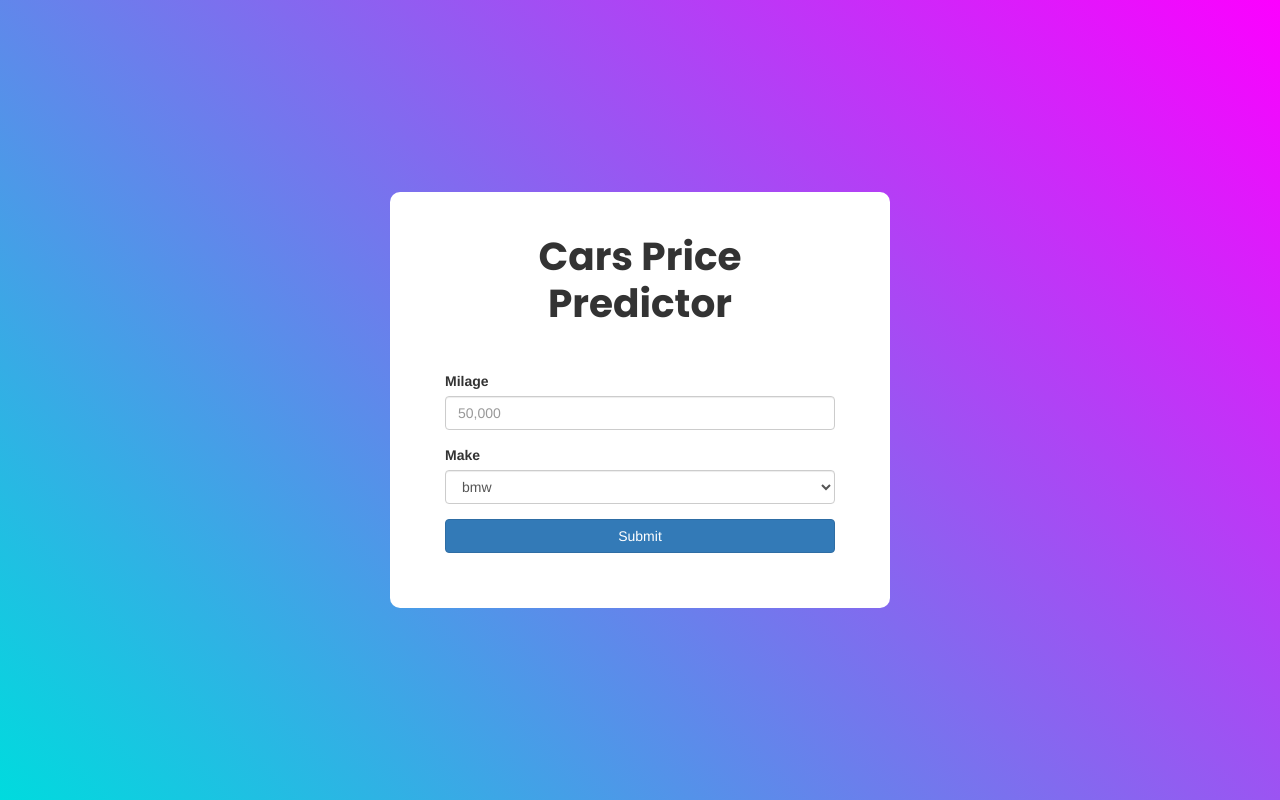
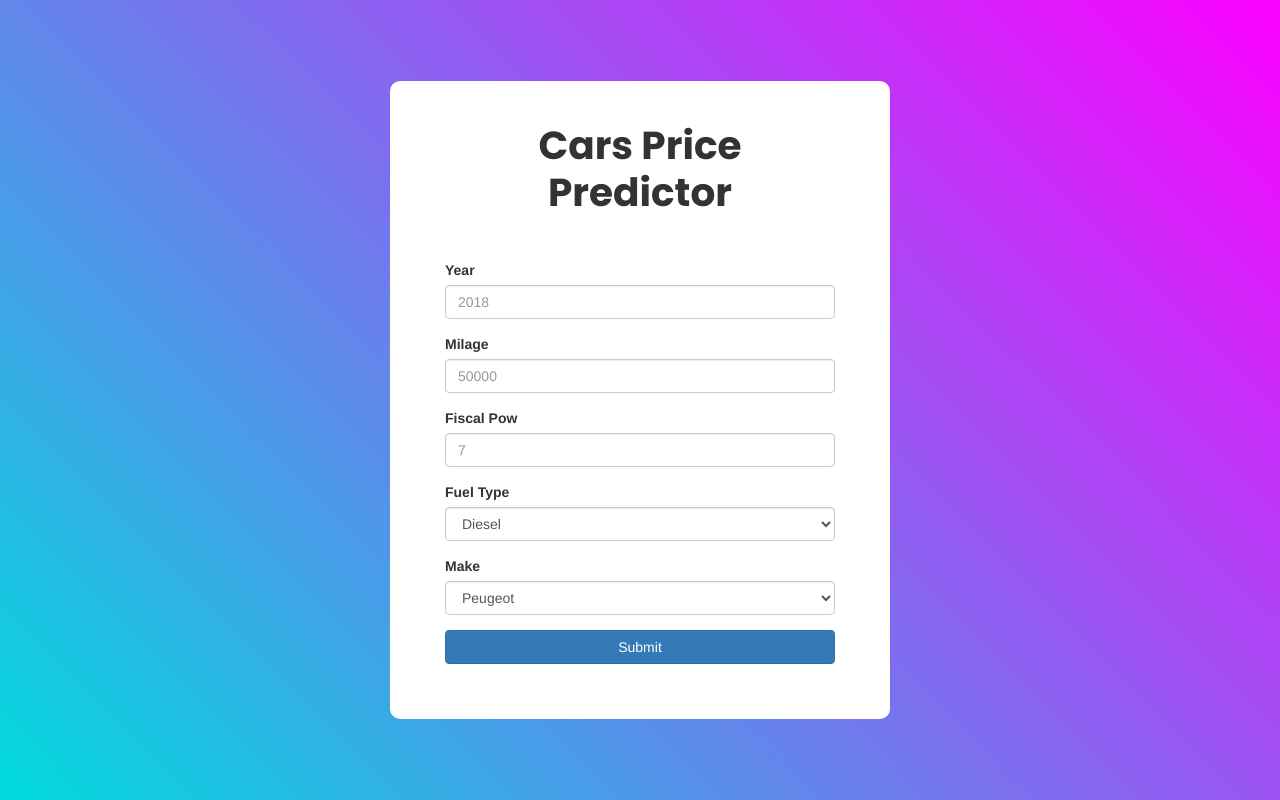
Before and after one commit to javillerenas/car-price-predictor, a Flask app: page / in a window 1280 px wide. Run offline with Flask 2, Linux system fonts and the light colour scheme; some libraries are stand-ins or nearby versions.

Commit message:
[client] rename flaskapp to app_client and finish form

```diff
--- /dev/null
+++ b/app_client/app.py
@@ -0,0 +1,51 @@
+## *****************************
+##
+##     ___ _ _            _
+##    / __\ (_) ___ _ __ | |_
+##   / /  | | |/ _ \ '_ \| __|
+##  / /___| | |  __/ | | | |_
+##  \____/|_|_|\___|_| |_|\__|
+##
+## *****************************
+
+from flask import Flask, session, render_template, url_for, redirect
+from flask_bootstrap import Bootstrap
+from forms import CarForm
+
+app = Flask(__name__)
+app.config['SECRET_KEY'] = 'Super extra secret key'
+bootstrap = Bootstrap(app)
+
+## ===== Data =======
+##
+MARKS = ['Peugeot', 'Renault', 'Citroen', 'Mercedes-Benz', 'Ford', 'Nissan',
+       'Fiat', 'Skoda', 'Hyundai', 'Kia', 'Dacia', 'Opel', 'Volkswagen',
+       'mini', 'Seat', 'Isuzu', 'Honda', 'Mitsubishi', 'Toyota', 'BMW',
+       'Chevrolet', 'Audi', 'Suzuki', 'Ssangyong', 'lancia', 'Jaguar',
+       'Volvo', 'Autres', 'BYD', 'Daihatsu', 'Land Rover', 'Jeep',
+       'Chery', 'Alfa Romeo', 'Bentley', 'Daewoo', 'Hummer', 'Mazda',
+       'Chrysler', 'Maserati', 'Cadillac', 'Dodge', 'Rover', 'Porsche',
+       'GMC', 'Infiniti', 'Changhe', 'Geely', 'Zotye', 'UFO', 'Foton',
+       'Pontiac', 'Acura', 'Lexus']
+
+FUEL_TYPE = ['Diesel', 'Essence', 'Electrique', 'LPG']
+
+marks     = [(x,x) for x in MARKS]
+fuel_type = [(x,x) for x in FUEL_TYPE]
+## ===== ==== =====
+
+
+@app.route('/', methods=['GET', 'POST'])
+def index():
+    form = CarForm()
+    form.make.choices      = marks
+    form.fuel_type.choices = fuel_type
+
+    if form.validate_on_submit():
+       car_name  = form.make.data
+       car_price = 22_000_000 # make api call
+       return render_template('priced.html', car_name=car_name, car_price=car_price)
+    return render_template('index.html', form=form)
+
+if __name__ == "__main__":
+    app.run(debug=True)
--- /dev/null
+++ b/app_client/forms.py
@@ -0,0 +1,12 @@
+from flask_wtf import Form
+from wtforms import IntegerField, SelectField, SubmitField
+from wtforms.validators import Required
+
+class CarForm(Form):
+    year       = IntegerField('Year', validators=[Required()])
+    miles      = IntegerField('Milage', validators=[Required()])
+    fiscal_pow = IntegerField('Fiscal Pow', validators=[Required()])
+    fuel_type  = SelectField('Fuel Type', validators=[Required()])
+    make       = SelectField('Make', validators=[Required()])
+
+    submit = SubmitField('Submit')
--- a/flaskapp/templates/index.html
+++ b/app_client/templates/index.html
@@ -9,8 +9,11 @@
     <form action="" method="post" class="contact100-form form" role="form">
         {{ form.csrf_token() }}
         <d1>
-            {{ wtf.form_field(form.miles, class="form-control", placeholder="50,000") }}
-            {{ wtf.form_field(form.make,  class="form-control") }}
+            {{ wtf.form_field(form.year,       class="form-control",  placeholder="2018") }}
+            {{ wtf.form_field(form.miles,      class="form-control", placeholder="50000") }}
+            {{ wtf.form_field(form.fiscal_pow, class="form-control", placeholder="7") }}
+            {{ wtf.form_field(form.fuel_type,  class="form-control") }}
+            {{ wtf.form_field(form.make,       class="form-control") }}
         </d1>
         <p><input type="submit" class='btn btn-primary btn-block'></p>
     </form>
--- a/flaskapp/app.py
+++ /dev/null
@@ -1,20 +0,0 @@
-from flask import Flask, session, render_template, url_for, redirect
-from flask_bootstrap import Bootstrap
-from forms import CarForm
-
-app = Flask(__name__)
-app.config['SECRET_KEY'] = 'Super extra secret key'
-bootstrap = Bootstrap(app)
-
-@app.route('/', methods=['GET', 'POST'])
-def index():
-    form = CarForm()
-    form.make.choices = [('bmw', 'bmw'), ('ferrari','ferrari'), ('lamborghini', 'lamborghini')]
-    if form.validate_on_submit():
-       car_name  = form.make.data
-       car_price = 22_000_000 # make api call
-       return render_template('priced.html', car_name=car_name, car_price=car_price)
-    return render_template('index.html', form=form)
-
-if __name__ == "__main__":
-    app.run(debug=True)
--- a/flaskapp/forms.py
+++ /dev/null
@@ -1,8 +0,0 @@
-from flask_wtf import Form
-from wtforms import IntegerField, SelectField, SubmitField
-from wtforms.validators import Required
-
-class CarForm(Form):
-    miles = IntegerField('Milage', validators=[Required()])
-    make  = SelectField('Make', validators=[Required()])
-    submit = SubmitField('Submit')
```
Also changed, not shown: app_client/static/images/bmw-concept.jpg (renamed from flaskapp/static/images/bmw-concept.jpg), app_client/static/mystyle.css (renamed from flaskapp/static/mystyle.css), app_client/templates/base.html (renamed from flaskapp/templates/base.html), app_client/templates/priced.html (renamed from flaskapp/templates/priced.html).
